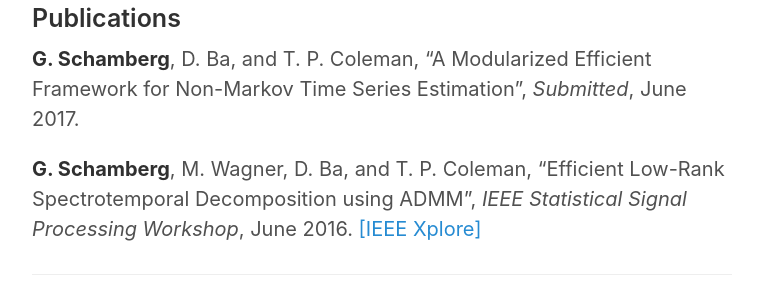
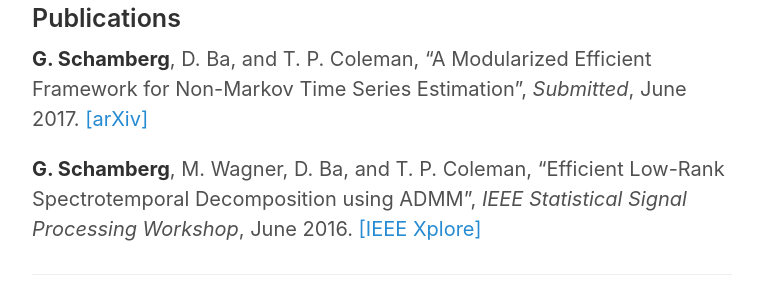
Before and after one commit to gabeschamberg/gabeschamberg.github.io, a Jekyll site: the page built from cv.md, in a window 1280 px wide. Shown: the part 352-652 px from the top of the page, without its empty margins (258-1021 px from the left). Built offline with Jekyll 4.4.1, drawn with Linux system fonts in a browser that asks for light colours.

Commit message:
Added arxiv link to cv

```diff
--- a/cv.md
+++ b/cv.md
@@ -14,7 +14,7 @@ B.S. CSE, UC San Diego, *2008-2012*
 ### Publications
 
 **G. Schamberg**, D. Ba, and T. P. Coleman, “A Modularized Efficient Framework for
-Non-Markov Time Series Estimation”, *Submitted*, June 2017.
+Non-Markov Time Series Estimation”, *Submitted*, June 2017. [[arXiv]](https://arxiv.org/abs/1706.04685)
 
 **G. Schamberg**, M. Wagner, D. Ba, and T. P. Coleman, “Efficient Low-Rank Spectrotemporal Decomposition using ADMM”, *IEEE Statistical Signal Processing Workshop*, June 2016. [[IEEE Xplore]](http://ieeexplore.ieee.org/document/7551797/)
 
```
